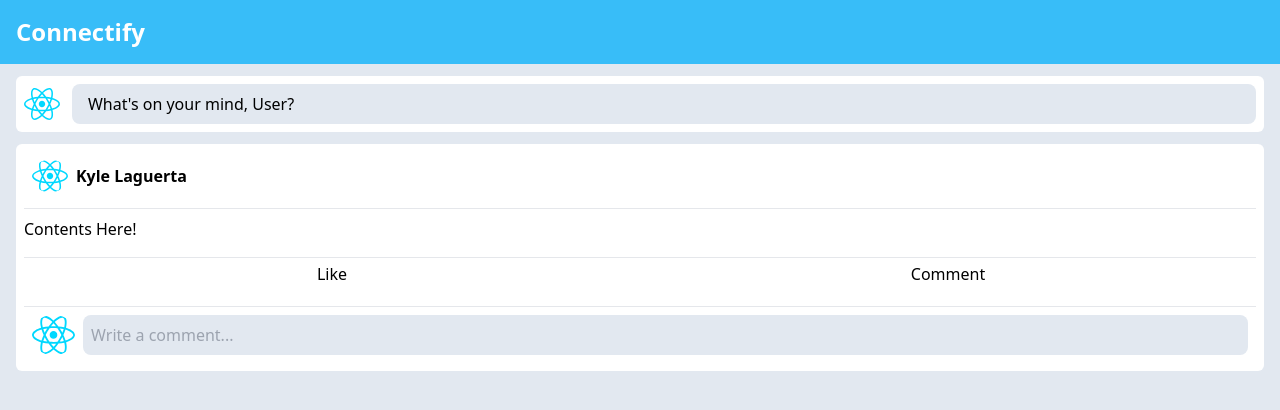
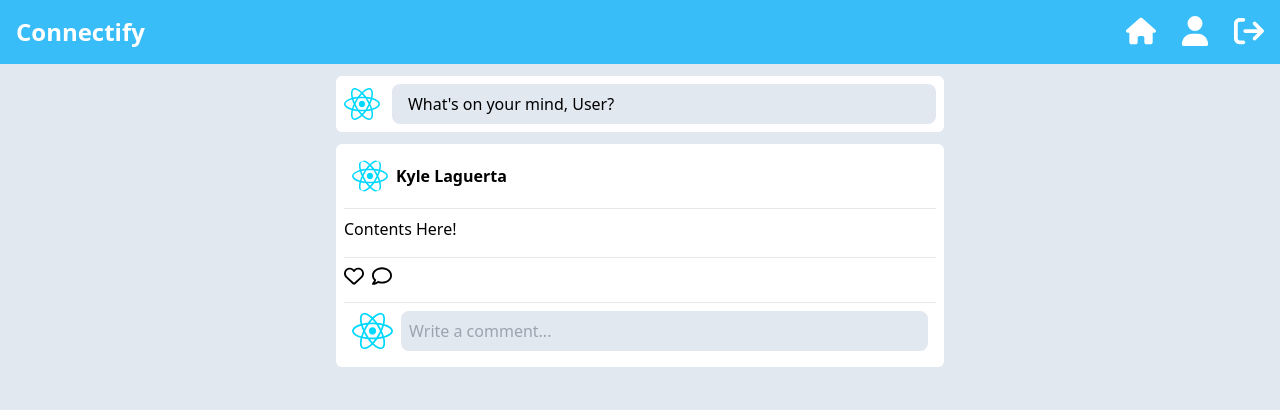
Before and after one commit to giankyle989/Connectify---MERN, a React (Vite) app in the folder frontend/: page / in a window 1280 px wide. Shown: the top 410 px of the page. Built offline with nearby package versions, Linux system fonts and the light colour scheme.

Commit message:
Navbar icons and feed responsiveness

```diff
--- a/frontend/src/components/Navbar.tsx
+++ b/frontend/src/components/Navbar.tsx
@@ -1,6 +1,7 @@
 import { useState } from "react";
 import { GiHamburgerMenu } from "react-icons/gi";
 import { IoClose } from "react-icons/io5";
+import { NavbarItems } from "./NavbarItems";
 const Navbar = () => {
   const [isOpen, setIsOpen] = useState<boolean>(false);
 
@@ -11,13 +12,17 @@ const Navbar = () => {
     <div className="bg-sky-400 flex justify-between p-4">
       <h1 className="text-white text-2xl font-bold">Connectify</h1>
 
-      <div onClick={handleOpen} className="cursor-pointer md:hidden z-20" >
+      <div onClick={handleOpen} className="cursor-pointer md:hidden z-20">
         {isOpen ? (
           <IoClose size={30} color="white" />
         ) : (
           <GiHamburgerMenu size={30} color="white" />
         )}
       </div>
+
+      <div className="hidden md:block">
+        <NavbarItems />
+      </div>
     </div>
   );
 };
--- a/frontend/src/components/NavbarItems.tsx
+++ b/frontend/src/components/NavbarItems.tsx
@@ -1,6 +1,15 @@
-const NavbarItems = () => {
+import { FaHouse, FaUser, FaArrowRightFromBracket } from "react-icons/fa6";
+
+export const NavbarItems = () => {
   return (
-    <div>NavbarItems</div>
-  )
-}
-export default NavbarItems
+    <div className="flex gap-x-6">
+      <FaHouse className="cursor-pointer" color="white" size={30} />
+      <FaUser className="cursor-pointer" color="white" size={30} />
+      <FaArrowRightFromBracket className="cursor-pointer" color="white" size={30} />
+    </div>
+  );
+};
+
+export const NavbarItemsMobile = () => {
+  return <div></div>;
+};
--- a/frontend/src/components/PostCard.tsx
+++ b/frontend/src/components/PostCard.tsx
@@ -1,18 +1,28 @@
 import UserBadge from "./UserBadge";
-import pic from '../assets/react.svg'
+import pic from "../assets/react.svg";
+import { FaRegHeart } from "react-icons/fa6";
+import { FaRegComment } from "react-icons/fa";
 
 const PostCard = () => {
   return (
     <div className="flex flex-col mx-4 p-2 rounded-md gap-2 bg-white divide-y">
-      <UserBadge/>
+      <UserBadge />
       <div className="py-2">Contents Here!</div>
-      <div className="grid grid-cols-2">
-        <button className="hover:bg-slate-200 p-1 rounded-md">Like</button>
-        <button className="hover:bg-slate-200 p-1 rounded-md">Comment</button>
+      <div className="flex gap-2 pt-2">
+        <div className="cursor-pointer">
+          <FaRegHeart size={20}/>
+        </div>
+        <div className="cursor-pointer">
+          <FaRegComment size={20} />
+        </div>
       </div>
       <div className="flex mt-2 py-2 gap-x-2 px-2">
-        <img className="rounded-full" src={pic} alt="image"  width={45}/>
-        <input className="w-full rounded-lg p-2 bg-slate-200" type="text" placeholder="Write a comment..."/>
+        <img className="rounded-full" src={pic} alt="image" width={45} />
+        <input
+          className="w-full rounded-lg p-2 bg-slate-200"
+          type="text"
+          placeholder="Write a comment..."
+        />
       </div>
     </div>
   );
--- a/frontend/src/pages/Feed.tsx
+++ b/frontend/src/pages/Feed.tsx
@@ -1,14 +1,18 @@
-import Navbar from "../components/Navbar"
-import NewPostForm from "../components/NewPostForm"
-import PostCard from "../components/PostCard"
+import Navbar from "../components/Navbar";
+import NewPostForm from "../components/NewPostForm";
+import PostCard from "../components/PostCard";
 
 const Feed = () => {
   return (
-    <div className="h-screen bg-slate-200 space-y-3">
-        <Navbar/>
-        <NewPostForm/>
-        <PostCard/>
+    <div
+      className="h-screen bg-slate-200 space-y-3 "
+    >
+      <Navbar />
+      <div className="space-y-3 md:w-2/3 lg:w-1/2 md:mx-auto ">
+        <NewPostForm />
+        <PostCard />
+      </div>
     </div>
-  )
-}
-export default Feed
+  );
+};
+export default Feed;
```
